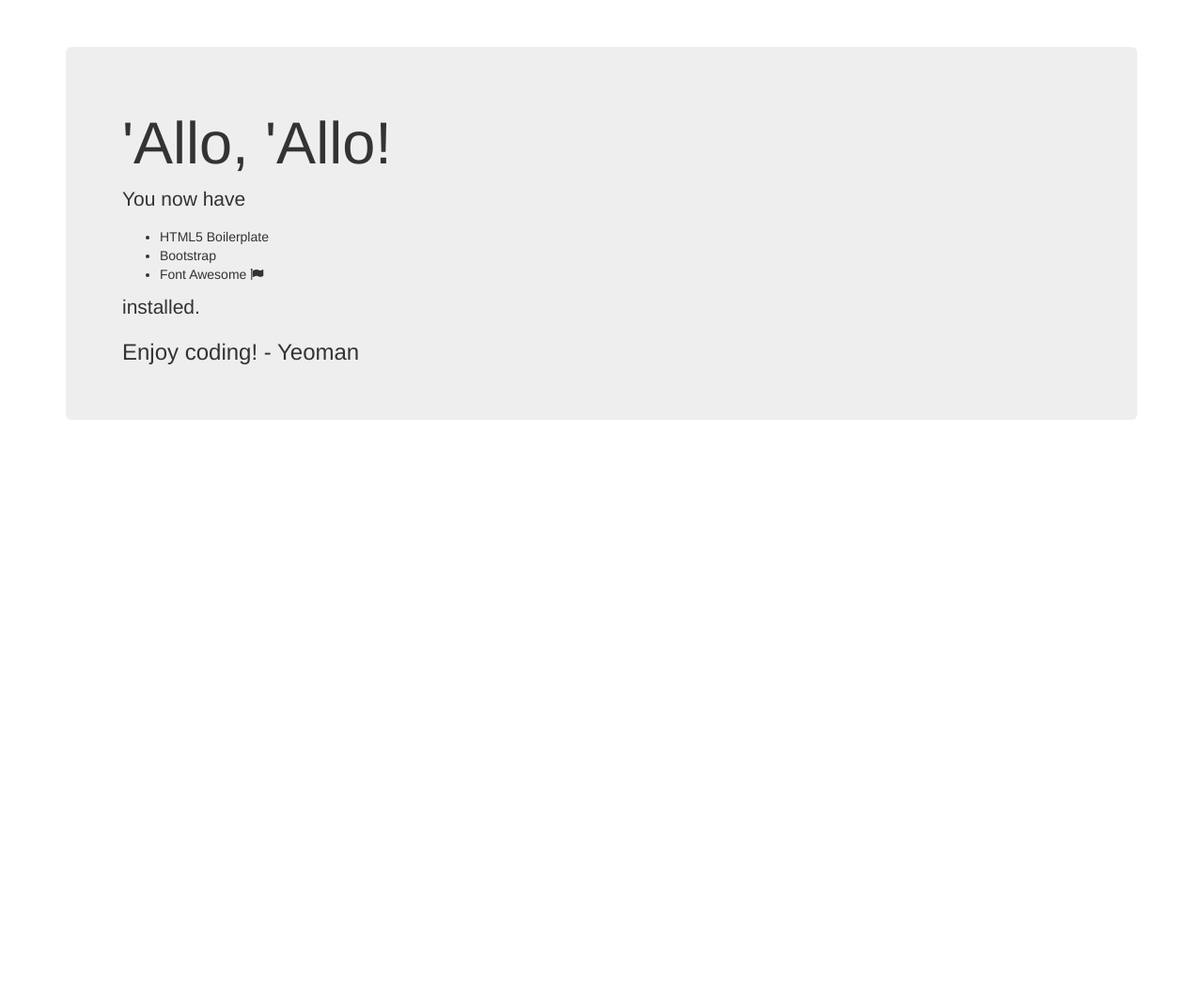
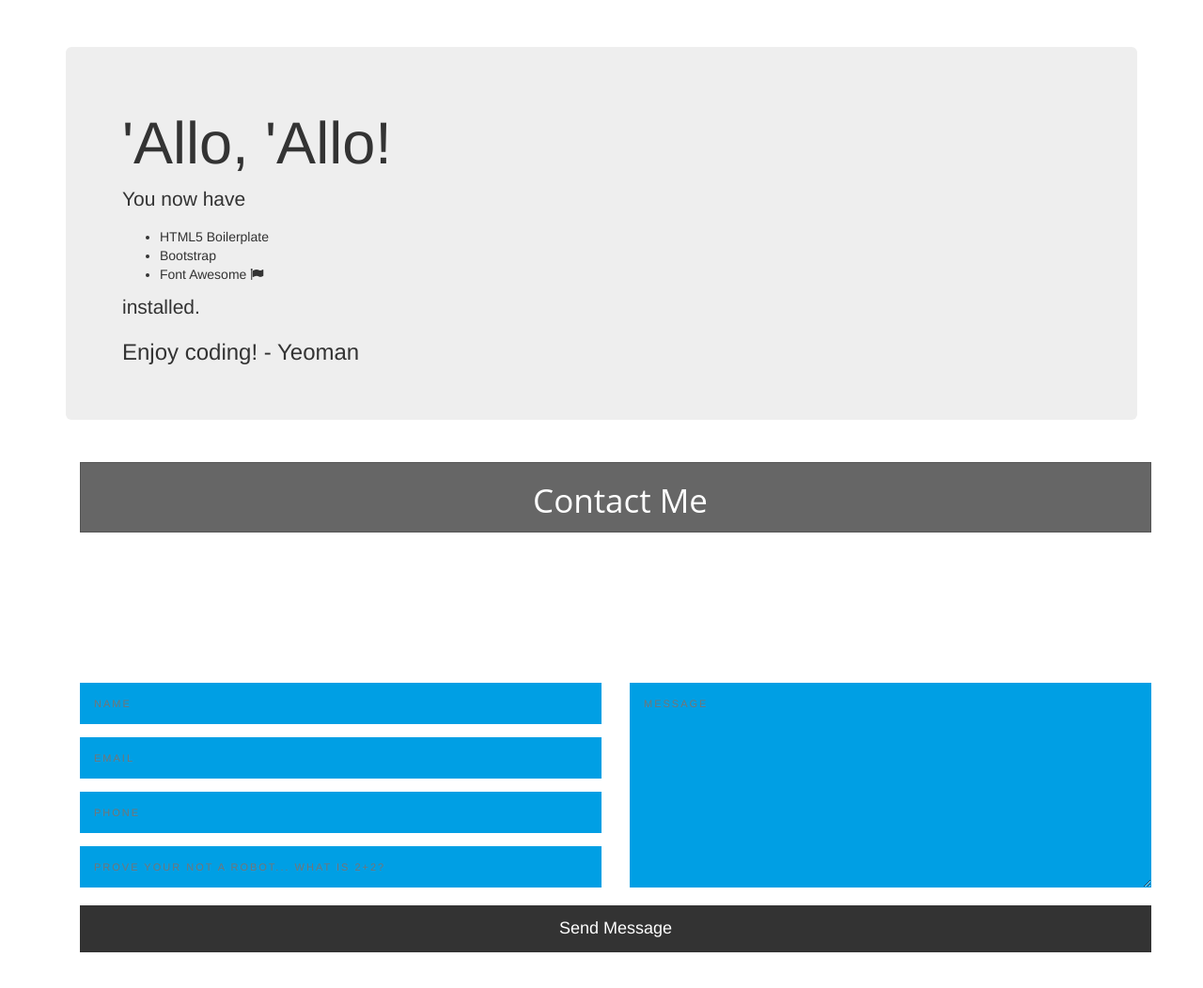
Before and after one commit to aquinault/css-theme1, a website: page app/index.html in a window 1280 px wide. Shown: the whole page at 94% size. Before the commit the page ends 800 px from the top, so only its background shows below. Drawn offline with nearby package versions, Linux system fonts and the light colour scheme.

Commit message:
add contact form

```diff
--- a/Gruntfile.js
+++ b/Gruntfile.js
@@ -124,7 +124,8 @@ module.exports = function (grunt) {
     less: {
       dist: {
         files: {
-          '<%= yeoman.app %>/styles/main.css': ['<%= yeoman.app %>/styles/main.less']
+          '<%= yeoman.app %>/styles/main.css': ['<%= yeoman.app %>/styles/main.less'],
+          '<%= yeoman.app %>/styles/contact.css': ['<%= yeoman.app %>/styles/contact.less']
         },
         options: {
           sourceMap: true,
--- a/app/index.html
+++ b/app/index.html
@@ -11,6 +11,7 @@
     <meta name="viewport" content="width=device-width, initial-scale=1.0">
     <!-- Place favicon.ico and apple-touch-icon.png in the root directory -->
     <link rel="stylesheet" href="styles/main.css">
+    <link rel="stylesheet" href="styles/contact.css">
     <!-- build:js scripts/vendor/modernizr.js -->
     <script src="bower_components/modernizr/modernizr.js"></script>
     <!-- endbuild -->
@@ -28,6 +29,45 @@
         <p>installed.</p>
         <h3>Enjoy coding! - Yeoman</h3>
       </div>
+
+
+<section class="contact" id="contact">
+        <div class="container">
+            <div class="row">
+                <div class="col-md-12">
+                    <h2>Contact Me<i class="fa fa-paper-plane-o"></i></h2>
+                </div>
+            </div>
+            <div id="map-canvas"></div>
+            <div class="row">
+                <form method="post" action="contact.php" name="contactform" id="contactform">
+                    <div class="col-md-6">
+                        <fieldset>
+                            <input name="name" type="text" id="name" size="30" placeholder="Name">
+                            <br>
+                            <input name="email" type="text" id="email" size="30" placeholder="Email">
+                            <br>
+                            <input name="phone" type="text" id="phone" size="30" placeholder="Phone">
+                            <br>
+                            <input name="human" type="text" id="human" size="30" placeholder="Prove your not a robot... What is 2+2?">
+                            <br>
+                        </fieldset>
+                    </div>
+                    <div class="col-md-6">
+                        <fieldset>
+                            <textarea name="comments" cols="40" rows="20" id="comments" placeholder="Message"></textarea>
+                        </fieldset>
+                    </div>
+                    <div class="col-md-12">
+                        <fieldset>
+                            <button type="submit" class="btn btn-lg" id="submit" value="Submit">Send Message</button>
+                        </fieldset>
+                    </div>
+                </form>
+            </div>
+        </div>
+    </section>
+
     </div>
 
 
--- /dev/null
+++ b/app/styles/contact.less
@@ -0,0 +1,85 @@
+.contact {
+  padding: 25px 0 450px 0;
+//  background: url(http://cdn.desktopwallpapers4.me/wallpapers/world/1366x768/1/4916-blurred-city-street-1366x768-world-wallpaper.jpg) no-repeat center center fixed;
+//  -webkit-background-size: cover;
+//  -moz-background-size: cover;
+//  -o-background-size: cover;
+//  background-size: cover;
+}
+
+.contact i {
+  padding: 0 20px;
+  font-size: 0.8em;
+}
+
+.contact h2 {
+  font-family: 'Open Sans', sans-serif;
+  font-size: 2.5em;
+  border: 1px solid #555;
+  background-color: rgba(0.3,0.3,0.3,0.6);
+  padding-top: 20px;
+  height: 75px;
+  color: #fff;
+  font-weight: 500;
+  line-height: 40px;
+  padding-left: 50px;
+  text-align: center;
+}
+
+#comments {
+  margin-top: 0;
+}
+
+#contactform {
+  height: 215px;
+}
+
+#contactform .right {
+  float: right;
+}
+
+#contactform input,
+#contactform textarea {
+background-color: #009FE4; //rgba(0.3,0.3,0.3,0.6);
+
+
+  margin-bottom: 14px;
+  width: 100%;
+  outline: none;
+  border: none;
+  text-transform: uppercase;
+  letter-spacing: 2px;
+  font-size: 11px;
+}
+
+#contactform input {
+  padding-left: 15px;
+  height: 44px;
+  border-radius: 0;
+}
+
+#contactform textarea {
+  padding: 15px;
+  height: 218px;
+  border-radius: 0;
+}
+
+#contactform .btn {
+  width: 100%;
+  height: 50px;
+  border-radius: 0;
+  border: 1px solid #333;
+  background: rgba(0,0,0,0.8);
+  color: #fff;
+}
+
+#contactform .btn:hover {
+  background: rgba(9,8,77,0.7);
+}
+
+#map-canvas {
+  width: 100%;
+  height: 135px;
+  margin-bottom: 15px;
+  border: 2px solid #fff;
+}
```
Also changed, not shown: app/styles/contact.css (added), app/styles/main.less (line endings or trailing spaces), 1 other file.
